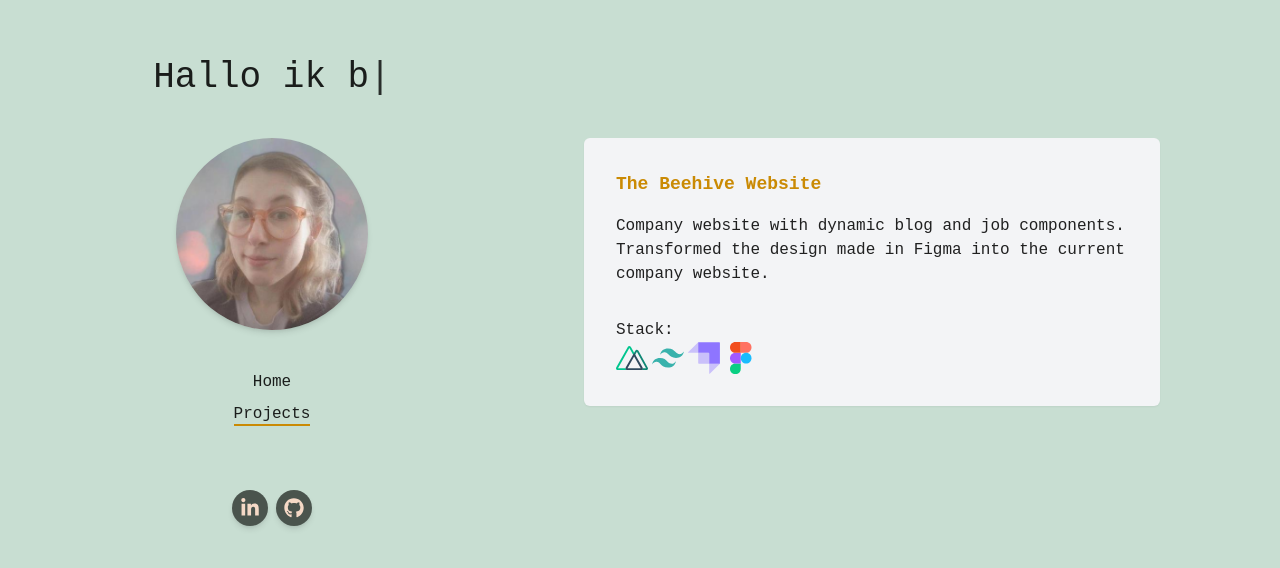
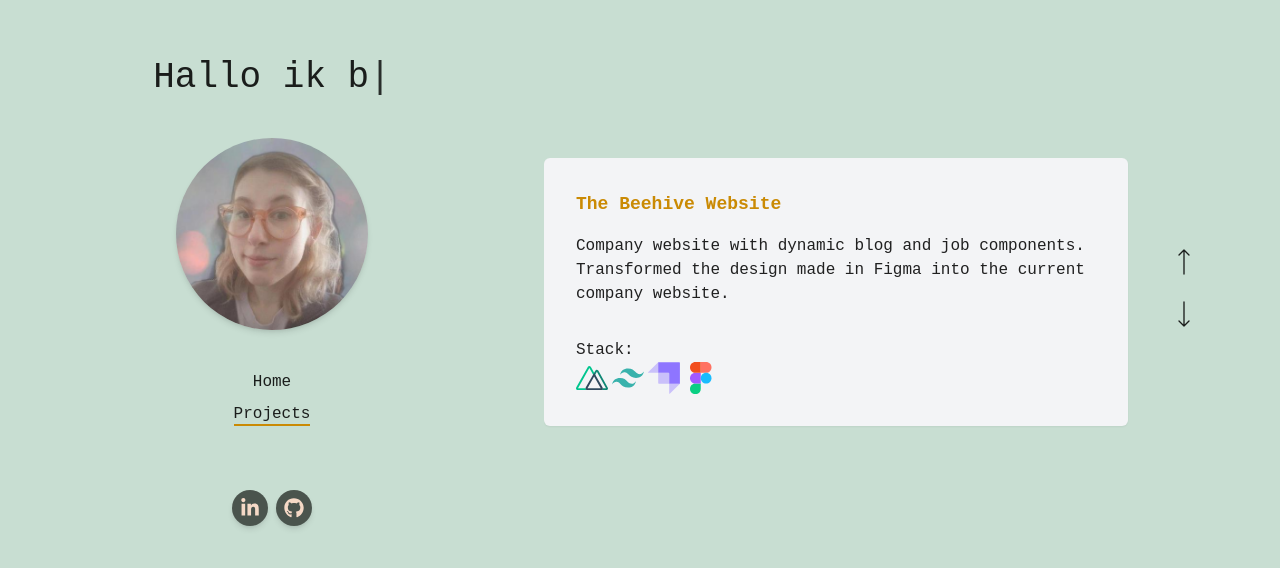
Before and after one commit to Sanseli/portfolio, a Next.js app: page /projects in a window 1280 px wide. Shown: the part 108-676 px from the top of the page. Built offline with nearby package versions, Linux system fonts and the light colour scheme.

Commit message:
remove scrollbar + add arrow navigation + fix mobile

```diff
--- a/src/components/Project.tsx
+++ b/src/components/Project.tsx
@@ -1,11 +1,11 @@
 import { useRouter } from 'next/router'
 
-const Project = ({ project }: any) => {
+const Project = ({ project, index, currentIndex }: any) => {
     const router = useRouter()
 
     return (
-        <div className='snap-center h-auto md:h-full flex'>
-            <div className={`card space-y-4 flex flex-col my-auto mx-10 w-full relative ${project.link ? 'animated' : ''}`} onClick={() => project.link ? router.push(project.link) : ''}>
+        <div className='snap-center h-auto md:h-full flex' id={index}>
+            <div className={`card space-y-4 flex flex-col my-auto ml-10 md:ml-0 mr-10 w-full relative ${project.link ? 'animated' : ''} ${index !== currentIndex ? 'md:opacity-20 transition-opacity duration-500' : ''}`} onClick={() => project.link ? router.push(project.link) : ''}>
                 <h2 className=" text-lg font-bold text-yellow-600">{project.title}</h2>
                 <p>{project.description}</p>
                 <div className="grow" />
--- a/src/pages/_app.tsx
+++ b/src/pages/_app.tsx
@@ -10,7 +10,7 @@ export default function App({ Component, pageProps }: AppProps) {
         <link rel="shortcut icon" href="/favicon.ico" />
         <title>Lisa Sansen</title>
       </Head>
-      <div className='flex flex-col md:flex-row h-full space-y-20 md:space-y-0 md:space-x-20 py-10 md:p-20'>
+      <div className='flex flex-col md:flex-row md:h-full space-y-20 md:space-y-0 md:space-x-20 py-10 md:p-20'>
         <SideNav />
         <Component {...pageProps} />
       </div>
--- a/src/pages/index.tsx
+++ b/src/pages/index.tsx
@@ -10,7 +10,7 @@ export default function Home() {
   }
 
   return (
-    <main className="self-center mx-10 md:mx-0 pb-10 md:pb-0">
+    <main className="self-center mx-10 md:mx-0 !mb-20 md:!mb-0">
       <div className="Home md:overflow-y-auto space-y-4 text-base card">
         <p>
           Hi! I&apos;m Lisa Sansen, I&apos;m from
--- a/src/pages/projects.tsx
+++ b/src/pages/projects.tsx
@@ -1,7 +1,7 @@
 import Project from "@/components/Project";
+import { useState, useEffect } from 'react'
 
 export default function Home() {
-
     const projects = [
         {
             id: 1,
@@ -25,9 +25,43 @@ export default function Home() {
         }
     ]
 
+    const [currentIndex, setCurrentIndex] = useState(0)
+
+
+    const scrollUp = () => {
+        var elmntToView = document.getElementById((currentIndex - 1).toString());
+        if (elmntToView) {
+            elmntToView.scrollIntoView();
+            setCurrentIndex(currentIndex - 1)
+        }
+    }
+
+    const scrollDown = () => {
+        var elmntToView = document.getElementById((currentIndex + 1).toString());
+        console.log(elmntToView)
+        if (elmntToView) {
+            elmntToView.scrollIntoView();
+            setCurrentIndex(currentIndex + 1)
+        }
+    }
+
     return (
-        <main className="md:overflow-auto md:scroll-smooth md:snap-y md:snap-mandatory space-y-10 pb-10">
-            {projects.map(project => <Project project={project} key={project.id} />)}
+        <main className="flex">
+            <div className="h-full md:overflow-hidden md:scroll-smooth md:snap-y md:snap-mandatory space-y-10 mb-20 md:mb-0">
+                {projects.map((project, index) => <Project project={project} index={index} currentIndex={currentIndex} key={project.id} />)}
+            </div>
+            <div className="self-center space-y-3 hidden md:block">
+                <button onClick={scrollUp}>
+                    <svg xmlns="http://www.w3.org/2000/svg" fill="none" viewBox="0 0 24 24" stroke-width="1" stroke="currentColor" className="h-8">
+                        <path stroke-linecap="round" stroke-linejoin="round" d="M8.25 6.75L12 3m0 0l3.75 3.75M12 3v18" />
+                    </svg>
+                </button>
+                <button onClick={scrollDown}>
+                    <svg xmlns="http://www.w3.org/2000/svg" fill="none" viewBox="0 0 24 24" stroke-width="1" stroke="currentColor" className="h-8">
+                        <path stroke-linecap="round" stroke-linejoin="round" d="M15.75 17.25L12 21m0 0l-3.75-3.75M12 21V3" />
+                    </svg>
+                </button>
+            </div>
         </main>
     )
 }
--- a/src/styles/globals.css
+++ b/src/styles/globals.css
@@ -131,19 +131,3 @@ body {
   transition: width 0.2s 0.35s linear, height 0.15s 0.5s ease-out,
     opacity 0s 0.3s;
 }
-
-::-webkit-scrollbar {
-  width: 5px;
-}
-
-::-webkit-scrollbar-track {
-  background: #f1f1f1;
-}
-
-::-webkit-scrollbar-thumb {
-  background: #888;
-}
-
-::-webkit-scrollbar-thumb:hover {
-  background: #555;
-}
```
Also changed, not shown: 1 other file (tests, documents, lock files or other folders).
